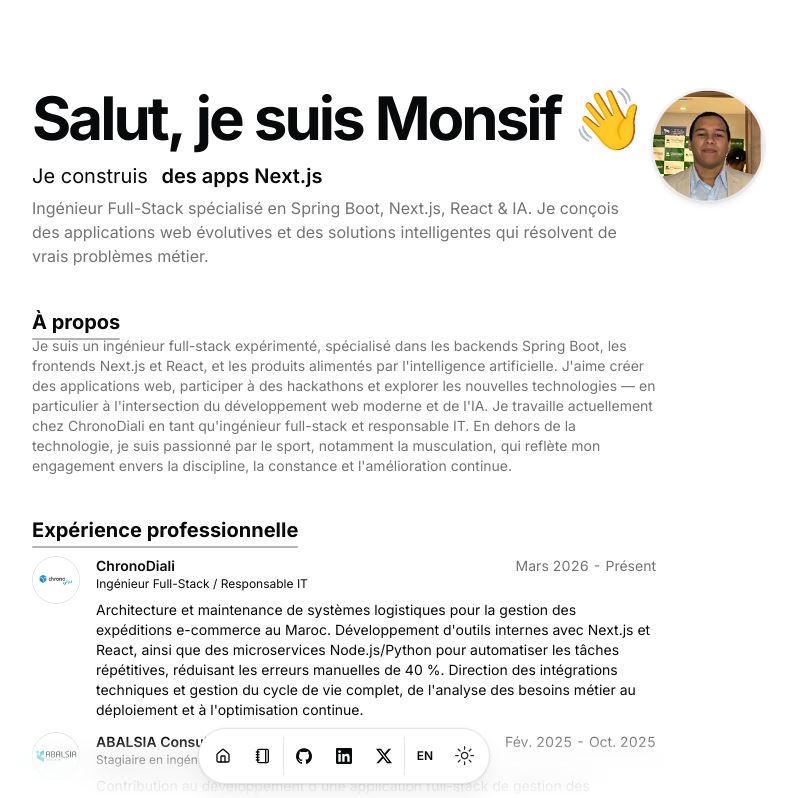
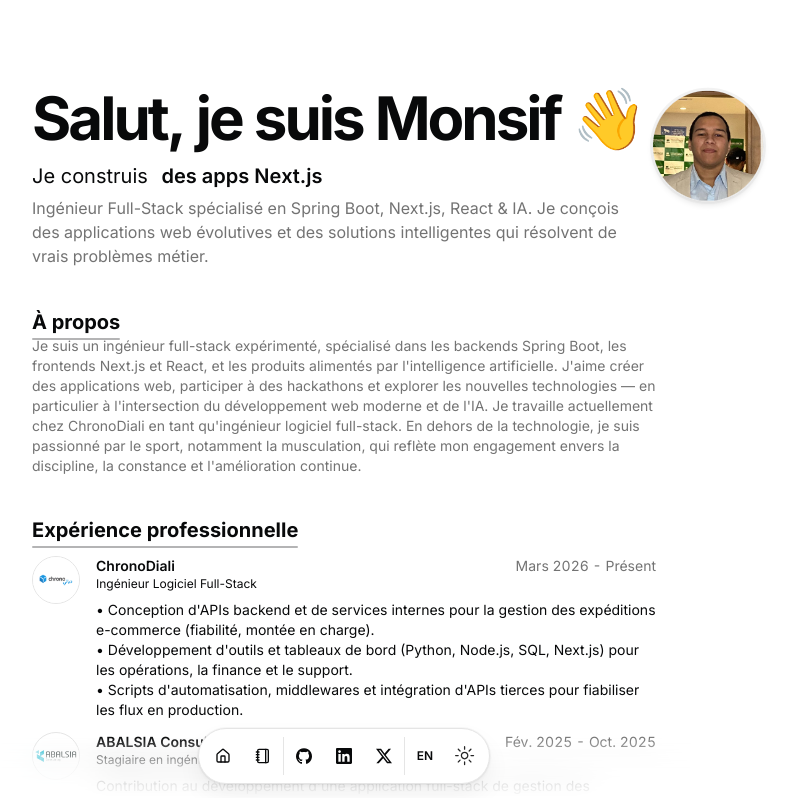
Before and after one commit to somoncef/PortfolioPerso, a Next.js app: page / in a window 1280 px wide. Shown: the top 798 px of the page, without its empty margins (296-1093 px from the left). Built offline with nearby package versions, Linux system fonts and the light colour scheme.

Commit message:
feat: Update resume content and formatting; enhance descriptions for clarity and impact

```diff
--- a/src/components/resume-card.tsx
+++ b/src/components/resume-card.tsx
@@ -103,7 +103,7 @@
                 duration: 0.7,
                 ease: [0.16, 1, 0.3, 1],
               }}
-              className="mt-2 text-xs sm:text-sm"
+              className="mt-2 whitespace-pre-line text-xs sm:text-sm"
             >
               {description}
             </motion.div>
--- a/src/data/resume/content/en.tsx
+++ b/src/data/resume/content/en.tsx
@@ -6,7 +6,7 @@
   description:
     "Full-Stack Software Engineer specializing in Spring Boot, Next.js, React & AI. I build scalable web applications and intelligent solutions that solve real business problems.",
   summary:
-    "I am an experienced full-stack software engineer focused on Spring Boot backends, Next.js and React frontends, and AI-powered products. I enjoy building web applications, competing in hackathons, and exploring new technologies—especially where modern web development meets artificial intelligence. I currently work at ChronoDiali as a Full-Stack Software Engineer and IT Lead. Beyond technology, I'm passionate about sports, particularly bodybuilding, which reflects my dedication to discipline, consistency, and continuous self-improvement.",
+    "I am an experienced full-stack software engineer focused on Spring Boot backends, Next.js and React frontends, and AI-powered products. I enjoy building web applications, competing in hackathons, and exploring new technologies—especially where modern web development meets artificial intelligence. I currently work at ChronoDiali as a Full-Stack Software Engineer. Beyond technology, I'm passionate about sports, particularly bodybuilding, which reflects my dedication to discipline, consistency, and continuous self-improvement.",
   skills: [
     "Spring Boot",
     "Next.js",
@@ -55,12 +55,12 @@
       href: "",
       badges: [] as string[],
       location: "Morocco",
-      title: "Full-Stack Software Engineer / IT Lead",
+      title: "Full-Stack Software Engineer",
       logoUrl: "/chronodiali.png",
       start: "Mar 2026",
       end: "Present",
       description:
-        "Architected and maintained logistics systems for e-commerce shipment management in Morocco. Developed internal tools using Next.js and React with Node.js/Python microservices to automate repetitive tasks, reducing manual errors by 40%. Led technical integrations and managed the full engineering lifecycle, from business requirements analysis to deployment and continuous optimization.",
+        "• Designed backend APIs and internal services for e-commerce shipment management (reliability, scalability).\n• Developed tools and dashboards (Python, Node.js, SQL, Next.js) for operations, finance, and support.\n• Built automation scripts, middleware, and third-party API integrations to improve the reliability of production workflows.",
     },
     {
       company: "ABALSIA Consulting",
--- a/src/data/resume/content/fr.tsx
+++ b/src/data/resume/content/fr.tsx
@@ -6,7 +6,7 @@
   description:
     "Ingénieur Full-Stack spécialisé en Spring Boot, Next.js, React & IA. Je conçois des applications web évolutives et des solutions intelligentes qui résolvent de vrais problèmes métier.",
   summary:
-    "Je suis un ingénieur full-stack expérimenté, spécialisé dans les backends Spring Boot, les frontends Next.js et React, et les produits alimentés par l'intelligence artificielle. J'aime créer des applications web, participer à des hackathons et explorer les nouvelles technologies — en particulier à l'intersection du développement web moderne et de l'IA. Je travaille actuellement chez ChronoDiali en tant qu'ingénieur full-stack et responsable IT. En dehors de la technologie, je suis passionné par le sport, notamment la musculation, qui reflète mon engagement envers la discipline, la constance et l'amélioration continue.",
+    "Je suis un ingénieur full-stack expérimenté, spécialisé dans les backends Spring Boot, les frontends Next.js et React, et les produits alimentés par l'intelligence artificielle. J'aime créer des applications web, participer à des hackathons et explorer les nouvelles technologies — en particulier à l'intersection du développement web moderne et de l'IA. Je travaille actuellement chez ChronoDiali en tant qu'ingénieur logiciel full-stack. En dehors de la technologie, je suis passionné par le sport, notamment la musculation, qui reflète mon engagement envers la discipline, la constance et l'amélioration continue.",
   skills: [
     "Spring Boot",
     "Next.js",
@@ -55,12 +55,12 @@
       href: "",
       badges: [] as string[],
       location: "Maroc",
-      title: "Ingénieur Full-Stack / Responsable IT",
+      title: "Ingénieur Logiciel Full-Stack",
       logoUrl: "/chronodiali.png",
       start: "Mars 2026",
       end: "Présent",
       description:
-        "Architecture et maintenance de systèmes logistiques pour la gestion des expéditions e-commerce au Maroc. Développement d'outils internes avec Next.js et React, ainsi que des microservices Node.js/Python pour automatiser les tâches répétitives, réduisant les erreurs manuelles de 40 %. Direction des intégrations techniques et gestion du cycle de vie complet, de l'analyse des besoins métier au déploiement et à l'optimisation continue.",
+        "• Conception d'APIs backend et de services internes pour la gestion des expéditions e-commerce (fiabilité, montée en charge).\n• Développement d'outils et tableaux de bord (Python, Node.js, SQL, Next.js) pour les opérations, la finance et le support.\n• Scripts d'automatisation, middlewares et intégration d'APIs tierces pour fiabiliser les flux en production.",
     },
     {
       company: "ABALSIA Consulting",
```
Also changed, not shown: 1 other file (tests, documents, lock files or other folders).
